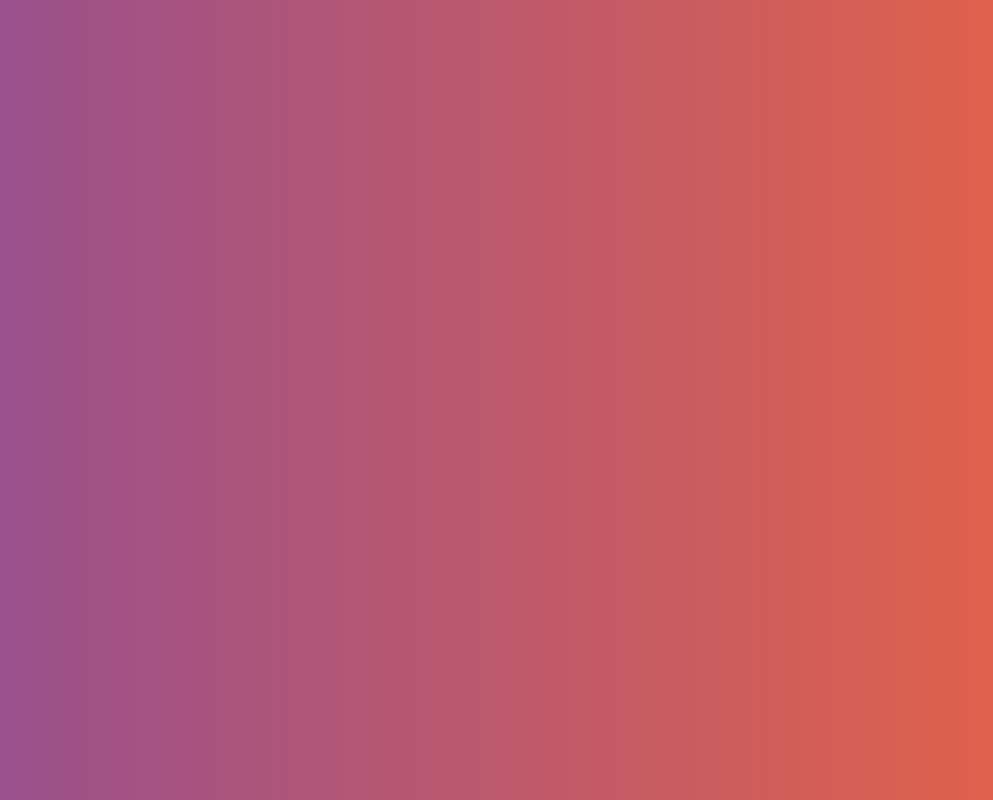
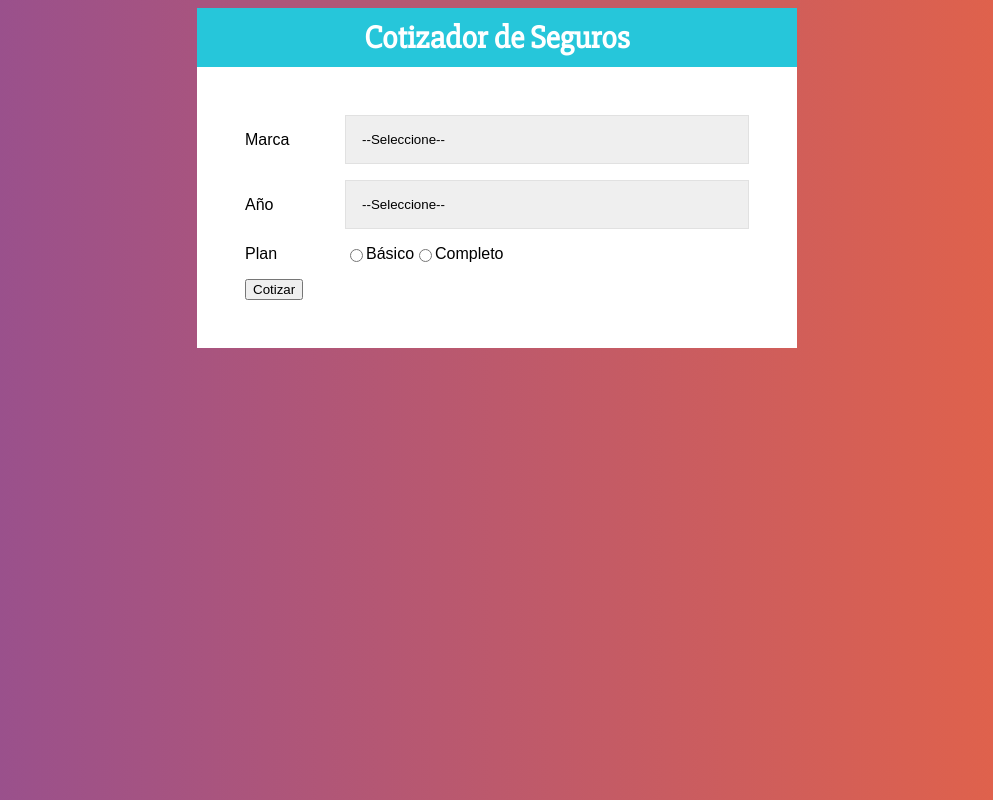
Before and after one commit to Gadd88/react, a React (Vite) app in the folder 04-proyecto-seguros/: page / in a window 1280 px wide. Shown: the whole page, without its empty margins (143-1136 px from the left). Built offline with nearby package versions, Linux system fonts and the light colour scheme.

Commit message:
added forms components and style with styled-components

```diff
--- a/04-proyecto-seguros/index.html
+++ b/04-proyecto-seguros/index.html
@@ -5,7 +5,7 @@
     <link rel="icon" type="image/svg+xml" href="/vite.svg" />
     <meta name="viewport" content="width=device-width, initial-scale=1.0" />
     <title>Cotizador de Seguros</title>
-    <link rel="stylesheet" href="https://fonts.googleapis.com/css?family=Staatliches">
+    <link rel="stylesheet" href="https://fonts.googleapis.com/css?family=Slabo+27px">
   </head>
   <body>
     <div id="root"></div>
--- a/04-proyecto-seguros/package.json
+++ b/04-proyecto-seguros/package.json
@@ -10,6 +10,9 @@
     "preview": "vite preview"
   },
   "dependencies": {
+    "@emotion/core": "^11.0.0",
+    "@emotion/react": "^11.11.1",
+    "@emotion/styled": "^11.11.0",
     "react": "^18.2.0",
     "react-dom": "^18.2.0",
     "styled-components": "^6.0.5"
--- a/04-proyecto-seguros/src/App.jsx
+++ b/04-proyecto-seguros/src/App.jsx
@@ -1,12 +1,31 @@
+import { useState } from "react"
+import Header from "./components/Header"
+Header
+import styled from '@emotion/styled'
+import Form from "./components/Form"
 
+const Contenedor = styled.div`
+  max-width: 600px;
+  margin: 0 auto;
+`
+
+const ContenedorForm = styled.div`
+  background-color: #ffffff;
+  padding: 3rem;
+`
 
 function App() {
 
 
   return (
-    <>
-
-    </>
+    <Contenedor>
+      <Header
+        titulo='Cotizador de Seguros'
+        />
+      <ContenedorForm>
+        <Form />
+      </ContenedorForm>
+    </Contenedor>
   )
 }
 
--- /dev/null
+++ b/04-proyecto-seguros/src/components/Form.jsx
@@ -0,0 +1,65 @@
+import styled from '@emotion/styled'
+
+const Campo = styled.div`
+    display: flex;
+    margin-bottom: 1rem;
+    align-items: center;
+`
+
+const Label = styled.label`
+    flex: 0 0 100px;
+`
+
+const Select = styled.select`
+    display: block;
+    width: 100%;
+    padding: 1rem;
+    border: 1px solid #e1e1e1;
+    -webkit-appearance: none;
+`
+
+const Form = () => {
+  return (
+    <form>
+        <Campo>
+            <Label>Marca</Label>
+            <Select>
+                <option value="">--Seleccione--</option>
+                <option value="americano">Americano</option>
+                <option value="europeo">Europeo</option>
+                <option value="asiatico">Asiatico</option>
+            </Select>
+        </Campo>
+        <Campo>
+            <Label>Año</Label>
+            <Select>
+                <option value="">--Seleccione--</option>
+                <option value="2012">2012</option>
+                <option value="2013">2013</option>
+                <option value="2014">2014</option>
+                <option value="2015">2015</option>
+                <option value="2016">2016</option>
+                <option value="2017">2017</option>
+                <option value="2018">2018</option>
+                <option value="2019">2019</option>
+                <option value="2020">2020</option>
+                <option value="2021">2021</option>
+            </Select>
+        </Campo>
+        <Campo>
+            <Label>Plan</Label>
+            <input
+                type="radio"
+                name="plan"
+                value="basico"/> Básico
+            <input
+                type="radio"
+                name="plan"
+                value="completo"/> Completo
+        </Campo>
+        <button type="button">Cotizar</button>
+    </form>
+  )
+}
+
+export default Form
--- /dev/null
+++ b/04-proyecto-seguros/src/components/Header.jsx
@@ -0,0 +1,25 @@
+import styled from '@emotion/styled'
+
+const ContenedorHeader = styled.header`
+    background-color: #26c6da;
+    padding: 10px;
+    font-weight: bold;
+    color: #ffffff;
+`;
+
+const TextoHeader = styled.h1`
+    font-size: 2rem;
+    margin: 0;
+    font-family: 'Slabo 27px', serif;
+    text-align: center;
+`
+
+const Header = ({titulo}) => {
+  return (
+    <ContenedorHeader>
+        <TextoHeader>{titulo}</TextoHeader>
+    </ContenedorHeader>
+  )
+}
+
+export default Header
```
Also changed, not shown: 1 other file (tests, documents, lock files or other folders).
